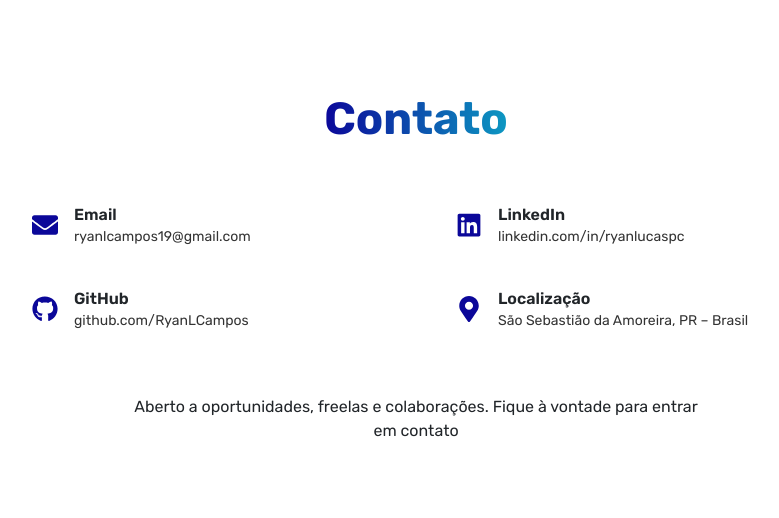
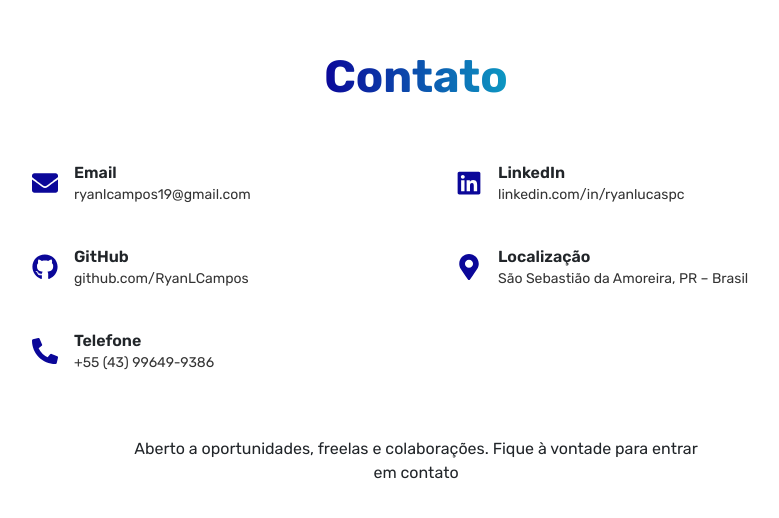
Before and after one commit to RyanLCampos/Portfolio, a React (Vite) app: page /#home in a window 1280 px wide. Shown: the part 3376-3894 px from the top of the page, without its empty margins (224-1003 px from the left). Built offline with nearby package versions, Linux system fonts and the light colour scheme.

Commit message:
:sparkles: Feat: adiciona número de telefone na seção de contato

```diff
--- a/src/pages/Contato.jsx
+++ b/src/pages/Contato.jsx
@@ -1,6 +1,6 @@
 // eslint-disable-next-line no-unused-vars
 import { motion } from "framer-motion";
-import { FaGithub, FaLinkedin, FaEnvelope, FaMapMarkerAlt } from "react-icons/fa";
+import { FaGithub, FaLinkedin, FaEnvelope, FaMapMarkerAlt, FaPhoneAlt } from "react-icons/fa";
 
 const contacts = [
     {
@@ -60,37 +60,47 @@ export default function Contato() {
                         transition={{ duration: 0.4, delay: index * 0.1 }}
                         className="flex items-center gap-4 group"
                     >
-                        <item.icon
-                            className="text-[26px] text-[#0b0799]
-          transition-transform duration-300
-          group-hover:scale-110"
-                        />
+                        <item.icon className="text-[26px] text-[#0b0799] transition-transform duration-300 group-hover:scale-110" />
 
                         <div className="flex flex-col">
-                            <span className="font-semibold text-primaryDark">
-                                {item.label}
-                            </span>
-
-                            <span
-                                className="text-sm opacity-80
-            transition-colors duration-300
-            group-hover:text-[#0d98c2]"
-                            >
+                            <span className="font-semibold text-primaryDark">{item.label}</span>
+                            <span className="text-sm opacity-80 group-hover:text-[#0d98c2] transition-colors">
                                 {item.value}
                             </span>
                         </div>
                     </motion.a>
                 ))}
+
+                <motion.a
+                    href="tel:+5543996499386"
+                    initial={{ opacity: 0, y: 20 }}
+                    whileInView={{ opacity: 1, y: 0 }}
+                    viewport={{ once: false, amount: 0.3 }}
+                    transition={{ duration: 0.4, delay: 0.5 }}
+                    className="
+                    flex items-center gap-4 group
+                    md:col-span-2 md:justify-start
+                    "
+                >
+                    <FaPhoneAlt className="text-[26px] text-[#0b0799] transition-transform duration-300 group-hover:scale-110" />
+
+                    <div className="flex flex-col">
+                        <span className="font-semibold text-primaryDark">Telefone</span>
+                        <span className="text-sm opacity-80 group-hover:text-[#0d98c2] transition-colors">
+                            +55 (43) 99649-9386
+                        </span>
+                    </div>
+                </motion.a>
             </div>
 
 
             <motion.p
-            initial={{ opacity: 0 }}
-            whileInView={{ opacity: 1 }}
-            transition={{ delay: 0.5 }}
-            className="mt-16 text-center max-w-xl text-primaryDark opacity-80"
+                initial={{ opacity: 0 }}
+                whileInView={{ opacity: 1 }}
+                transition={{ delay: 0.5 }}
+                className="mt-16 text-center max-w-xl text-primaryDark opacity-80"
             >
-            Aberto a oportunidades, freelas e colaborações. Fique à vontade para entrar em contato{" "}
+                Aberto a oportunidades, freelas e colaborações. Fique à vontade para entrar em contato{" "}
             </motion.p>
         </section>
     );
```
